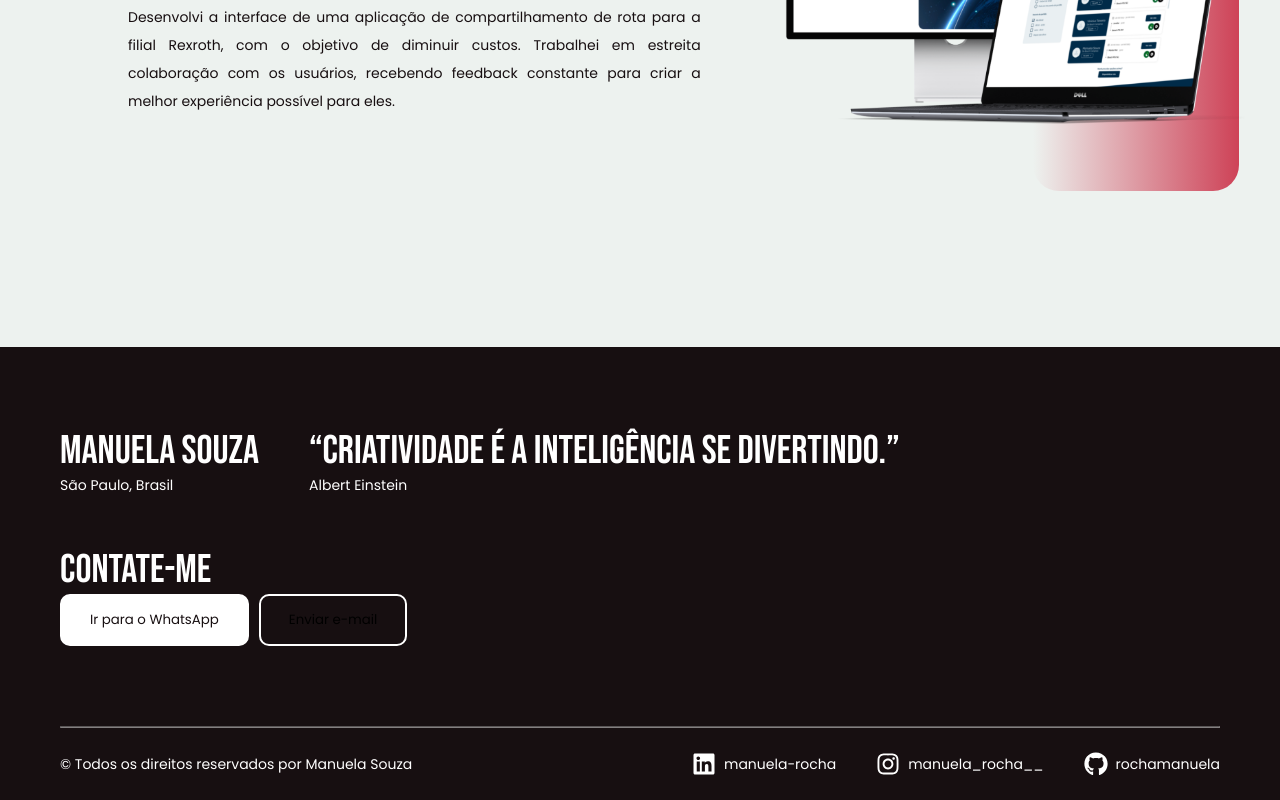
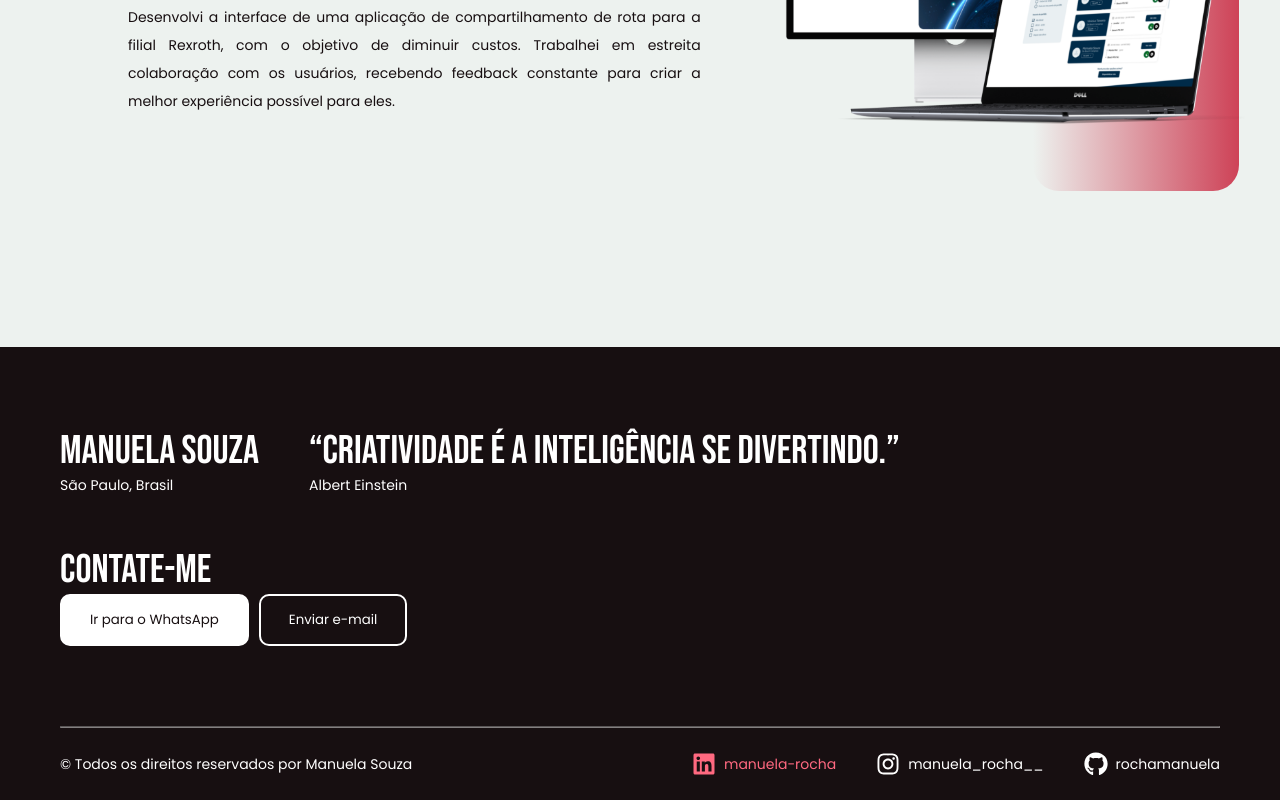
Before and after one commit to rochamanuela/my-portfolio, a React (Vite) app: page / in a window 1280 px wide. In both pictures the pointer is over the link "manuela-rocha". Shown: the part 6103-6903 px from the top of the page. Built offline with nearby package versions, Linux system fonts and the light colour scheme.

Commit message:
style: add hover on footer links

```diff
--- a/src/components/Footer/style.css
+++ b/src/components/Footer/style.css
@@ -34,6 +34,11 @@
     gap: 8px;
     text-decoration: none;
     color: #fff;
+    transition: .3s;
+}
+
+.footer .footer-content-links .social-media-links a:hover {
+    color: #FF6980;
 }
 
 .footer .footer-content-links .social-media-links {
@@ -68,10 +73,25 @@
 .btn-container a button.primary-btn {
     color: var(--licorice);
     background-color: #fff;
+    transition: .3s;
+}
+
+.btn-container a button.primary-btn {
+    color: var(--licorice);
+    background-color: #fff;
+    transition: .3s;
+}
+
+.btn-container a button.primary-btn:hover,
+.btn-container a button.secondary-btn:hover {
+    background-color: var(--amaranth);
+    border-color: var(--amaranth);
+    color: #fff;
 }
 
 .btn-container a button.secondary-btn {
     background-color: transparent;
+    color: #fff;
 }
 
 /* add responsiviness */
```
